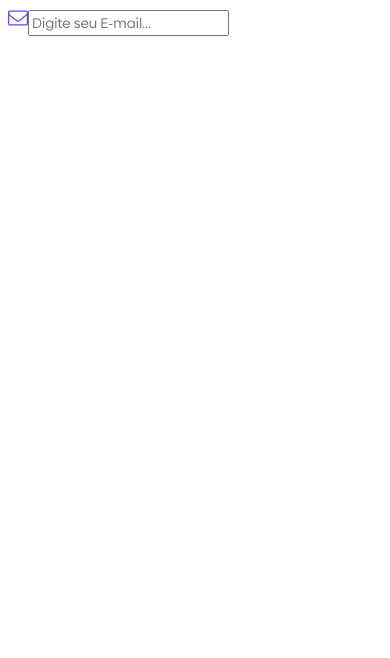
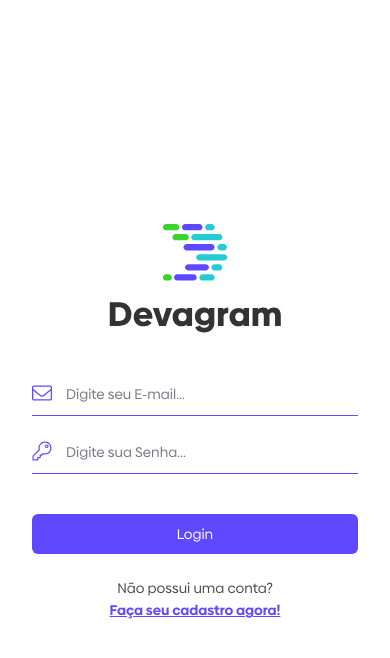
Before and after one commit to lRauane/devagram-react, a Next.js app: page / in a window 390 px wide. Shown: the top 658 px of the page. Built offline with nearby package versions, Linux system fonts and the light colour scheme.

Commit message:
Estrtura mobile da tela de login

```diff
--- /dev/null
+++ b/components/InputPublico/inputPublico.scss
@@ -0,0 +1,16 @@
+.container__inputPublico{
+  .input__elementos{
+    display: flex;
+    padding-bottom: 10px;
+    border-bottom: 1px solid $corPrimaria1;
+    margin-bottom: 25px;
+
+    input{
+      border: none;
+      outline: none;
+      color: $corPrimaria1;
+      flex: 1;
+      margin-left: 12px;
+    }
+  }
+}
--- a/components/Login/index.js
+++ b/components/Login/index.js
@@ -1,18 +1,49 @@
 import InputPublico from "../InputPublico";
-import Envelope from '../../public/Imagens/envelope.svg';
+import { useState } from "react";
+import Envelope from "../../public/Imagens/envelope.svg";
+import Chave from "../../public/Imagens/chave.svg";
+import Logo from "../../public/Imagens/logo.svg";
+import Image from "next/image";
+import Button from "../Button";
+import Link from "next/link";
+
 
 export default function Login() {
+
+  const [email, setEmail] = useState("")
+  const [senha, setSenha] = useState("")
+
+
   return (
     <section className={"login__Section paginaPublica"}>
-      <div className="logo__Container"></div>
+      <div className="logo__Container">
+        <Image src={Logo} alt={"Logotipo Devagram"} layout="fill" />
+      </div>
       <div className="conteudo__paginaPublica">
         <form>
           <InputPublico
-          image={Envelope}
-          texto="Digite seu E-mail..."
-          tipo="email"
-          aoAlterarValor={() => console.log("Digitando email...")}/>
+            image={Envelope}
+            texto="Digite seu E-mail..."
+            tipo="email"
+            aoAlterarValor={e => setEmail(e.target.value)}
+            valor={email}
+          />
+
+          <InputPublico
+            image={Chave}
+            texto="Digite sua Senha..."
+            tipo="password"
+            aoAlterarValor={e => setSenha(e.target.value)}
+            valor={senha}
+          />
+
+          <Button texto="Login" tipo="submit" disabilitado={false} />
         </form>
+
+        <div className="rodape_paginaPublica">
+          <p>Não possui uma conta?</p>
+          <Link href="/Cadastro">Faça seu cadastro agora!</Link>
+        </div>
       </div>
     </section>
   );
--- a/styles/global.scss
+++ b/styles/global.scss
@@ -1,15 +1,39 @@
-@import 'variaveis.scss';
-@import '../public/Fontes/fonts.scss';
-@import '../components/Button/button.scss';
+@import "variaveis.scss";
+@import "paginaPublica.scss";
+@import "../components/InputPublico/inputPublico.scss";
+@import "../public/Fontes/fonts.scss";
+@import "../components/Button/button.scss";
 
-*{
+* {
   font-family: $fontRegular;
   font-size: 14px;
 }
-.oculto{
+
+html,
+body,
+#__next {
+  height: 100%;
+  margin: 0;
+}
+
+input{
+  &::placeholder{
+    // chorme, opera, safari, farefox
+    color: $cinza2;
+    opacity: 1;
+  }
+  &:-ms-input-placeholder{
+    color: $cinza2;
+  }
+  &::-ms-input-placeholder{
+    color: $cinza2;
+  }
+}
+
+.oculto {
   display: none;
 }
-.avatar{
+.avatar {
   border-radius: 50%;
   object-fit: cover;
 }
--- /dev/null
+++ b/styles/paginaPublica.scss
@@ -0,0 +1,33 @@
+.paginaPublica{
+  display: flex;
+  flex-direction: column;
+  height: 100%;
+  align-items: center;
+  justify-content: center;
+  padding:0px 32px;
+  .logo__Container{
+    position: relative;
+    height: 13%;
+    width: 100%;
+    margin-bottom: 50px;
+  }
+  .conteudo__paginaPublica{
+    width: 100%;
+  }
+  .btn{
+    padding: 10px;
+    margin-top: 15px;
+  }
+  .rodape_paginaPublica{
+    text-align: center;
+    margin-top: 24px;
+    p{
+      color: $cinza3;
+      margin: 0px 0px 2px;
+    }
+    a{
+      color: $corPrimaria1;
+      font-family: $fontBold;
+    }
+  }
+}
```
